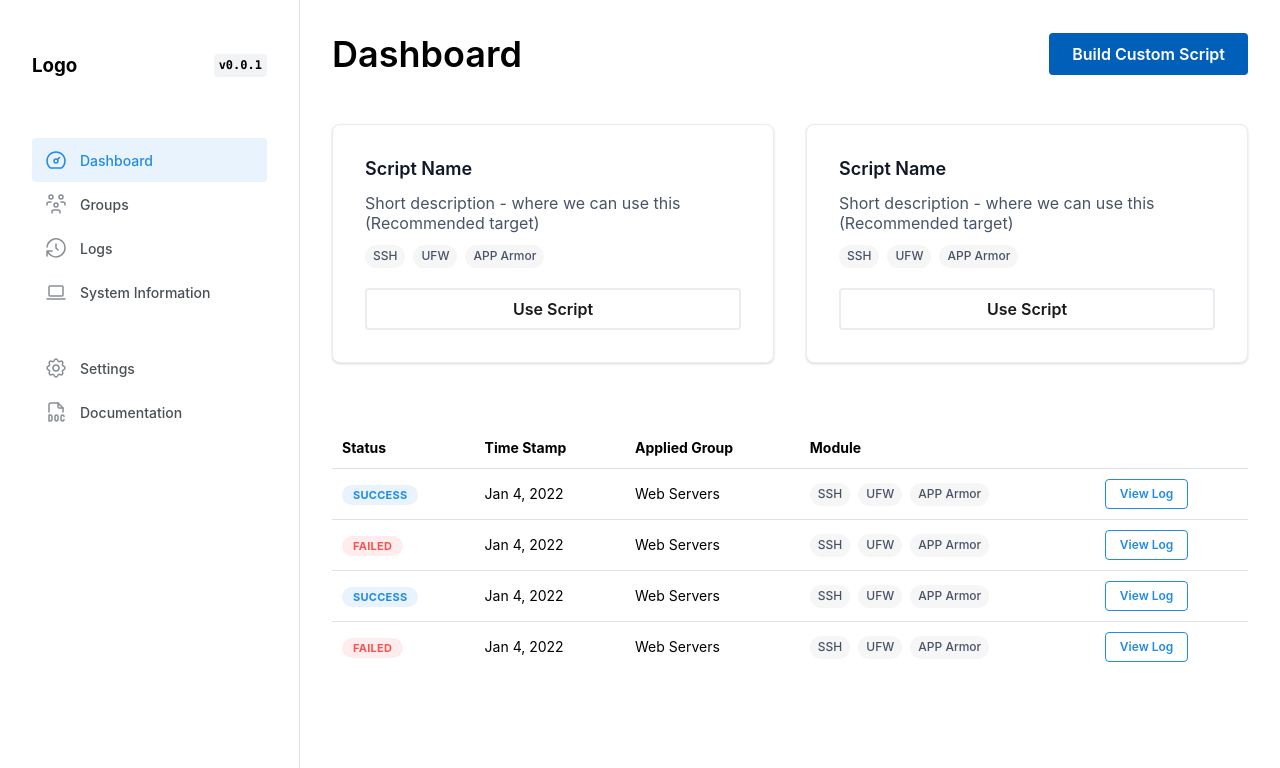
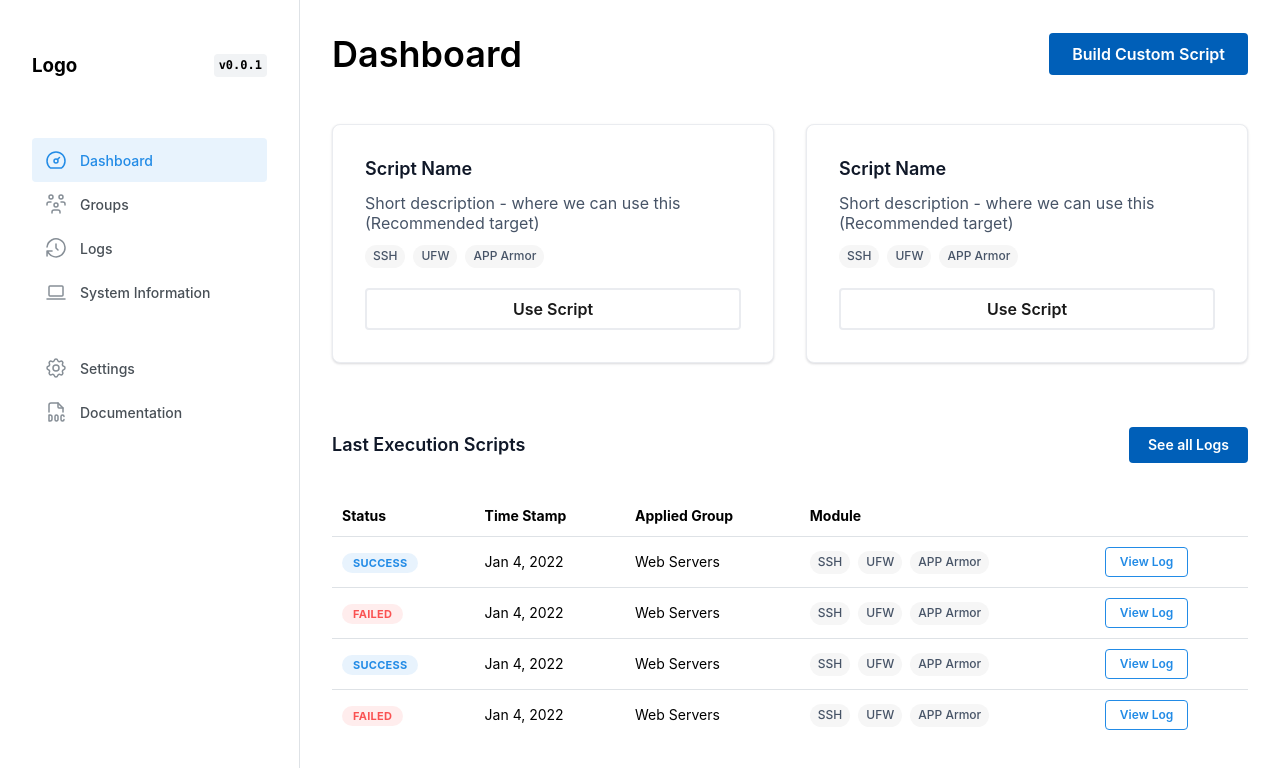
Before and after one commit to VarunGitGood/Fend, a React (Vite) app in the folder src/renderer/: page / in a window 1280 px wide. Shown: the top 768 px of the page. Built offline with nearby package versions, Linux system fonts and the light colour scheme.

Commit message:
minor improvement

```diff
--- a/src/renderer/src/pages/dashBoard/index.tsx
+++ b/src/renderer/src/pages/dashBoard/index.tsx
@@ -135,7 +135,13 @@ function Dashboard(): JSX.Element {
       </Box>
 
       <Box mt="4rem">
-        <Table.ScrollContainer minWidth={800}>
+        <Flex justify="space-between" align="center">
+          <Text c="#101828" fz="1.125rem" fw={600} lh="1.75rem">
+            Last Execution Scripts
+          </Text>
+          <Button bg="#005FB8">See all Logs</Button>
+        </Flex>
+        <Table.ScrollContainer minWidth={800} mt="2rem">
           <Table verticalSpacing="xs">
             <Table.Thead>
               <Table.Tr>
```
